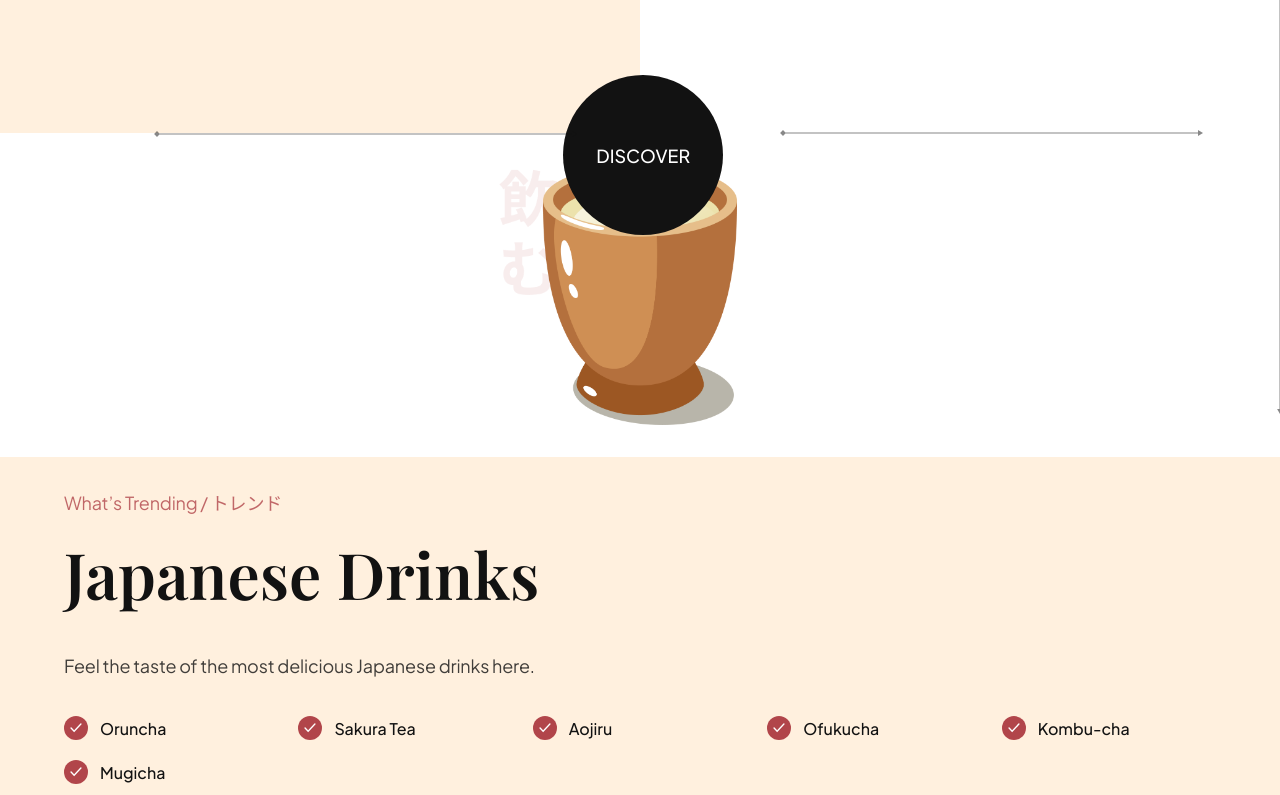
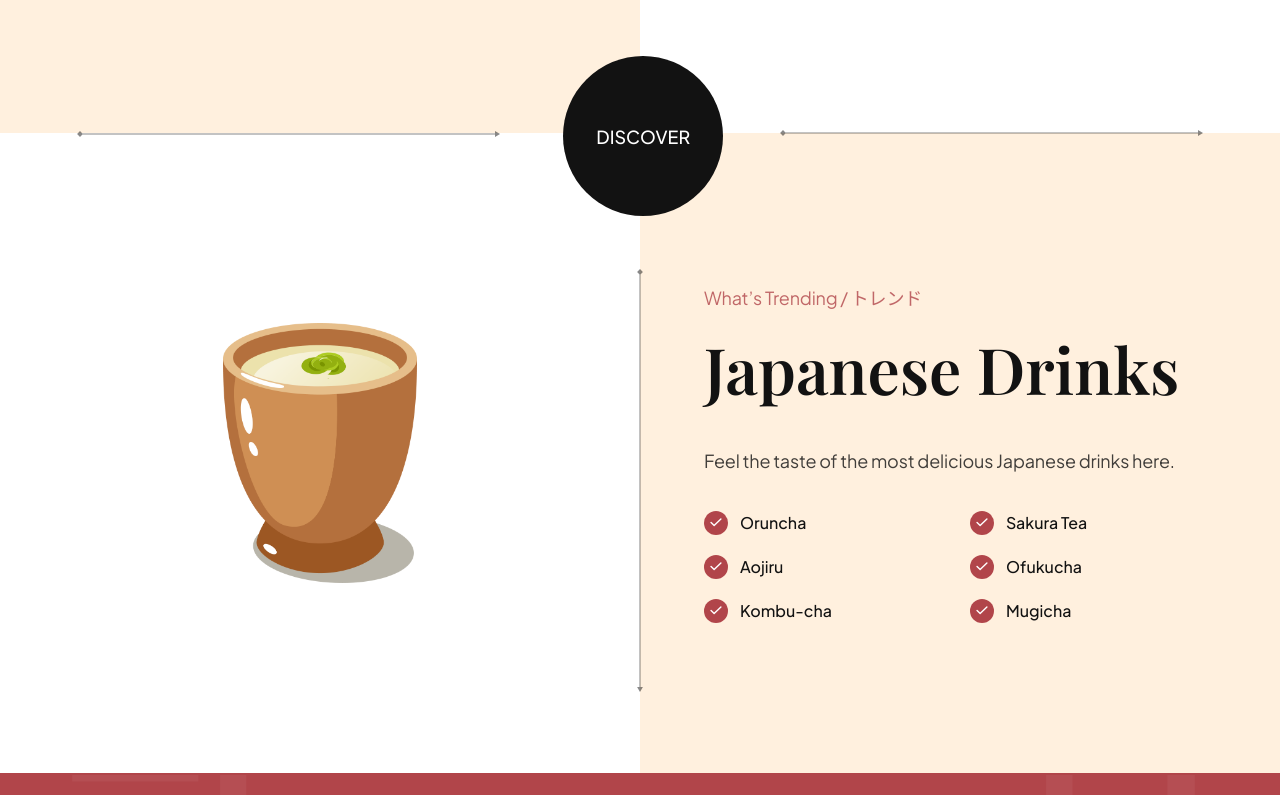
Before and after one commit to stkhalisha/sushi, a website built with Vite: page index.html in a window 1280 px wide. Shown: the part 2925-3720 px from the top of the page. Built offline with nearby package versions, Linux system fonts and the light colour scheme.

Commit message:
update html

```diff
--- a/index.html
+++ b/index.html
@@ -262,7 +262,7 @@
         <p>Discover</p>
       </div>
 
-      <section class="trending-drink">
+      <section class="trending-drinks">
         <div class="trending__image flex-center">
           <img src="assets/sushi-4.png" alt="sushi-4" data-aos="fade-right" />
           <div class="trending__arrow trending__arrow-top">
```
